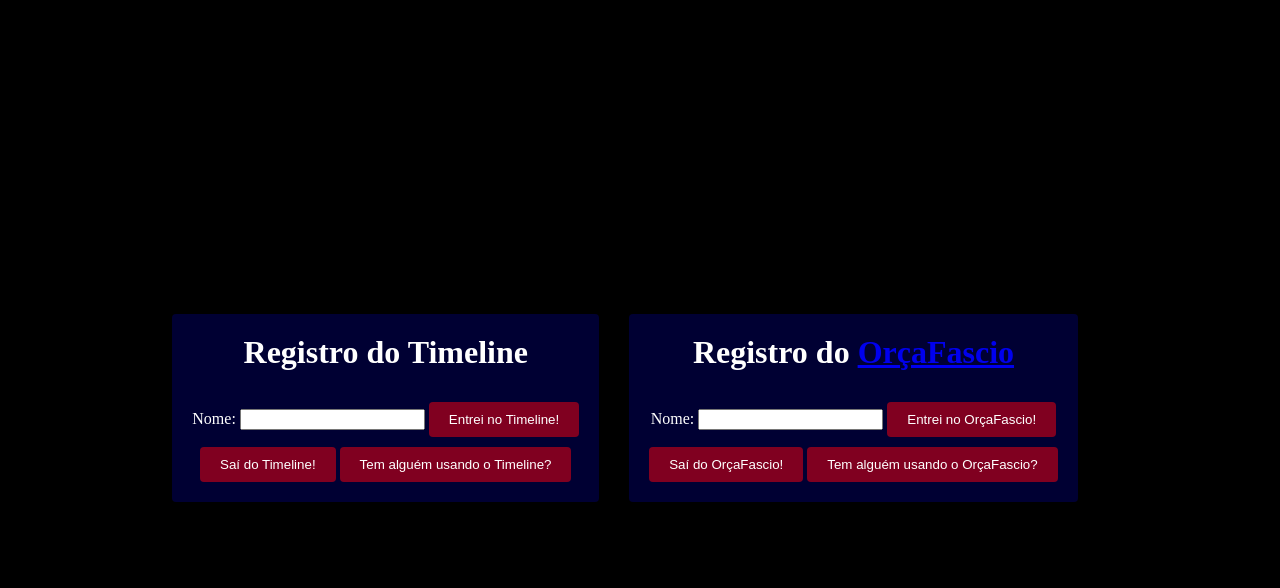
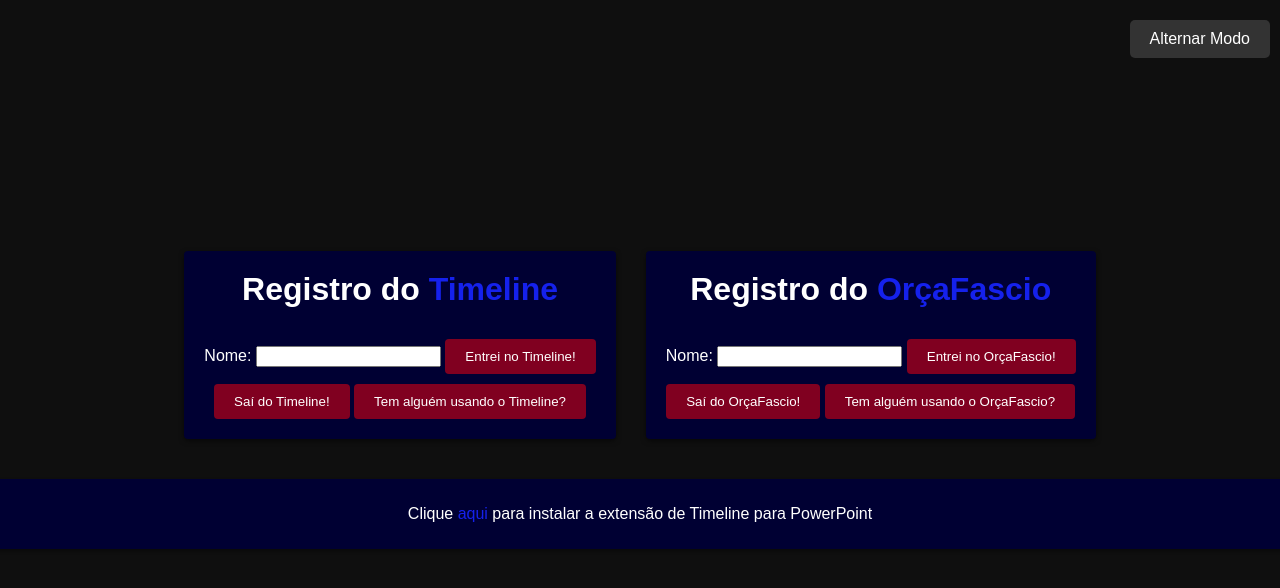
Before and after one commit to AndreRettore/timeline, a website: page index.html in a window 1280 px wide. Drawn offline with Linux system fonts and the light colour scheme.

Commit message:
Add files via upload

```diff
--- a/index.html
+++ b/index.html
@@ -2,39 +2,116 @@
 <html>
 <head>
   <title>Registro do Timeline e OrçaFascio</title>
+
+  <!-- Link para o arquivo CSS que contém o estilo do site -->
   <link rel="stylesheet" type="text/css" href="styles.css">
-  <link rel="icon" href="https://www.exxata.com.br/wp-content/uploads/2021/03/pic-favicon-exxata.png">
 
+  <!-- Favicon para o site -->
+  <link rel="icon" href="https://exxata.com.br/wp-content/uploads/2024/01/favicon_exxata.svg">
+
+  <style>
+    /* Estilo para o botão de alternar modo */
+    .toggle-button {
+      position: absolute;
+      top: 10px;
+      right: 10px;
+      padding: 10px 20px;
+      background-color: #333333;
+      color: #ffffff;
+      border: none;
+      border-radius: 5px;
+      font-size: 1rem;
+      cursor: pointer;
+      transition: background-color 0.3s ease;
+    }
+
+    .toggle-button:hover {
+      background-color: #555555;
+    }
+  </style>
 </head>
 <body>
+  <!-- Botão para alternar entre modo escuro e claro -->
+  <button id="toggle-mode" class="toggle-button">Alternar Modo</button>
+
+  <!-- Contêiner principal para organizar os elementos -->
+  <div class="wrapper">
+    <!-- Primeiro contêiner para o Timeline -->
     <div class="container">
-    <h1>Registro do Timeline</h1>
+      <h1>Registro do
+        <!-- Link para o aplicativo do Timeline -->
+        <a target="_blank" rel="noopener noreferrer" href="https://online.officetimeline.com/app/">Timeline</a>
+      </h1>
+
+      <!-- Formulário para entrada no Timeline -->
       <form id="entryForm">
         <label for="name">Nome:</label>
         <input type="text" id="name" required>
         <button type="submit">Entrei no Timeline!</button>
       </form>
+
+      <!-- Botões adicionais para interagir com o Timeline -->
       <button onclick="exitTimeline()">Saí do Timeline!</button>
       <button onclick="checkTimelineStatus()">Tem alguém usando o Timeline?</button>
+
+      <!-- Divs para exibir status e último acesso -->
       <div id="status"></div>
       <div id="lastAccess"></div>
     </div>
 
+    <!-- Segundo contêiner para o OrçaFascio -->
     <div class="container2">
-    <h1>Registro do <a target="_blank" rel="noopener noreferrer" href="https://app.orcafascio.com/login/new">OrçaFascio</a></h1>
+      <h1>Registro do
+        <!-- Link para o aplicativo do OrçaFascio -->
+        <a target="_blank" rel="noopener noreferrer" href="https://app.orcafascio.com/login/new">OrçaFascio</a>
+      </h1>
+
+      <!-- Formulário para entrada no OrçaFascio -->
       <form id="entryForm2">
         <label for="name2">Nome:</label>
         <input type="text" id="name2" required>
         <button type="submit">Entrei no OrçaFascio!</button>
       </form>
+
+      <!-- Botões adicionais para interagir com o OrçaFascio -->
       <button onclick="exitTimeline2()">Saí do OrçaFascio!</button>
       <button onclick="checkTimelineStatus2()">Tem alguém usando o OrçaFascio?</button>
+
+      <!-- Divs para exibir status e último acesso -->
       <div id="status2"></div>
       <div id="lastAccess2"></div>
     </div>
+  </div>
+
+  <!-- Texto no rodapé com link para download da extensão do Timeline -->
+  <div id="bottom-text">
+    <p>
+      Clique
+      <a target="_blank" rel="noopener noreferrer" href="https://www.mediafire.com/file/xrlqhiahugws4ay/Office_Timeline_7.03.03.00.rar/file">aqui</a>
+      para instalar a extensão de Timeline para PowerPoint
+    </p>
+  </div>
+
+  <!-- Script para alternar entre modo escuro e claro -->
+  <script>
+    const toggleButton = document.getElementById('toggle-mode');
+    let isDarkMode = true; // Variável para controlar o estado do modo
+
+    toggleButton.addEventListener('click', () => {
+      if (isDarkMode) {
+        document.body.style.backgroundColor = '#eeeeee'; // Modo claro
+      } else {
+        document.body.style.backgroundColor = '#0f0f0f'; // Modo escuro
+      }
+      isDarkMode = !isDarkMode; // Alterna o estado
+    });
+  </script>
+
+  <!-- Scripts do Firebase -->
   <script src="https://www.gstatic.com/firebasejs/8.6.8/firebase-app.js"></script>
   <script src="https://www.gstatic.com/firebasejs/8.6.8/firebase-database.js"></script>
+
+  <!-- Script externo do site -->
   <script src="script.js"></script>
-
 </body>
 </html>
--- a/styles.css
+++ b/styles.css
@@ -1,10 +1,21 @@
 body {
   display: flex;
+  flex-direction: column;
   justify-content: center;
   align-items: center;
-  height: 100vh;
-  background-color: black;
+  height: 100vh; /* Garante que a altura seja igual à altura da janela */
+  background-color: #0f0f0f;
   color: white;
+  font-family: 'Manrope', sans-serif; /* Aplica a fonte Manrope */
+  margin: 0; /* Remove margens padrão */
+  overflow: hidden; /* Remove barras de rolagem */
+}
+
+.wrapper {
+  display: flex; /* Contêineres lado a lado */
+  justify-content: center; /* Centraliza horizontalmente */
+  gap: 30px; /* Espaçamento entre os contêineres */
+  margin-bottom: 20px; /* Espaçamento inferior */
 }
 
 .container {
@@ -13,7 +24,6 @@ body {
   padding: 20px;
   border-radius: 4px;
   box-shadow: 0 2px 5px rgba(0, 0, 0, 0.5);
-  margin-right: 30px;
 }
 
 .container2 {
@@ -22,11 +32,12 @@ body {
   padding: 20px;
   border-radius: 4px;
   box-shadow: 0 2px 5px rgba(0, 0, 0, 0.5);
-  margin-right: 30px;
 }
 
 h1 {
   margin-top: 0;
+  font-family: 'Manrope', sans-serif; /* Fonte personalizada */
+  font-weight: 700; /* Peso da fonte */
 }
 
 button {
@@ -37,8 +48,30 @@ button {
   border: none;
   border-radius: 4px;
   cursor: pointer;
+  font-family: 'Manrope', sans-serif; /* Fonte personalizada */
+  font-weight: 500; /* Peso leve para botões */
 }
 
 button:hover {
   background-color: #660015;
 }
+
+#bottom-text {
+  text-align: center;
+  margin-top: 20px;
+  padding: 10px;
+  border: 2px;
+  width: 100%; /* Garante largura total */
+  background-color: #000033;
+  color: white;
+  box-shadow: 0 2px 5px rgba(0, 0, 0, 0.5);
+  font-family: 'Manrope', sans-serif; /* Fonte personalizada */
+}
+
+a {
+  color: #1521ec; /* Link destaque */
+  text-decoration: none;
+}
+a:hover {
+  text-decoration: underline; /* Sublinha ao passar o mouse */
+}
```
Lines whose indentation alone changed are shown as unchanged.
